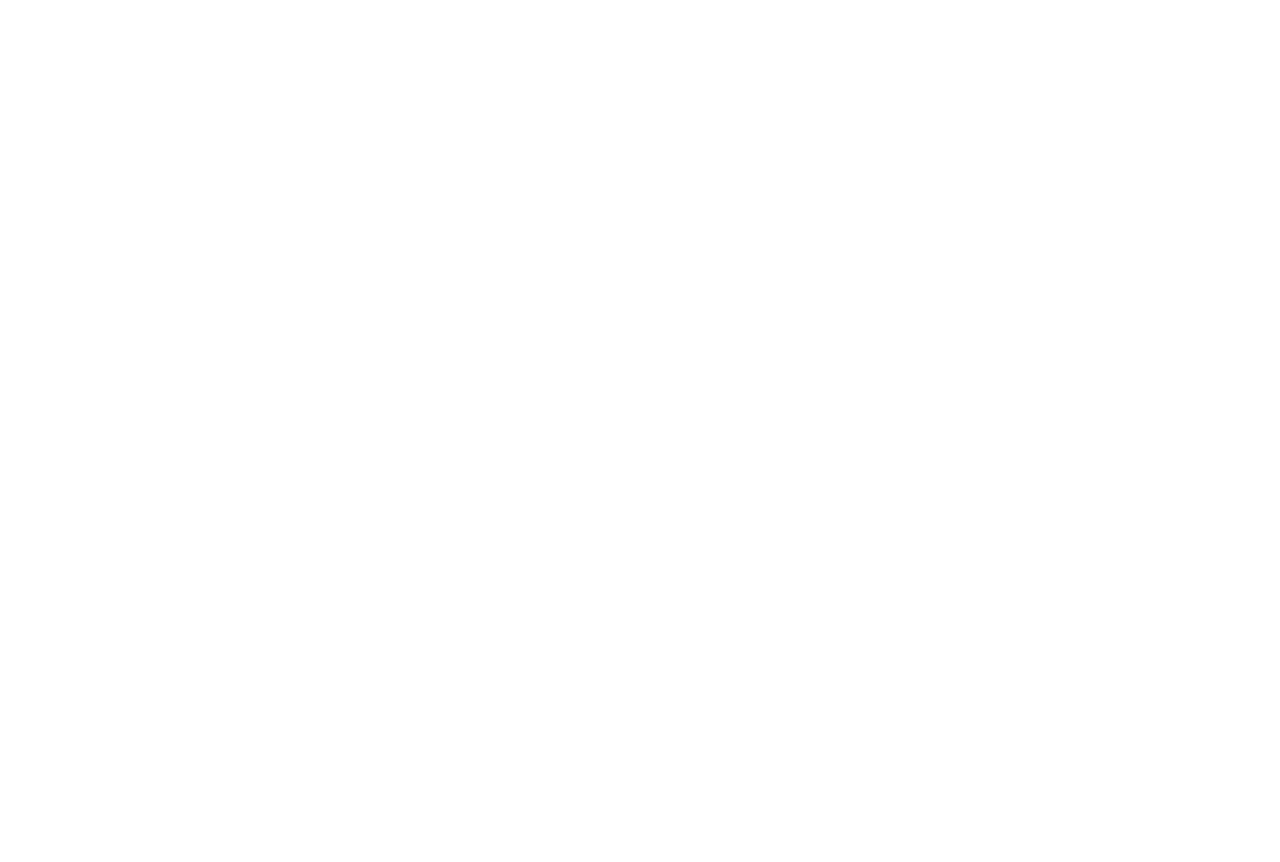
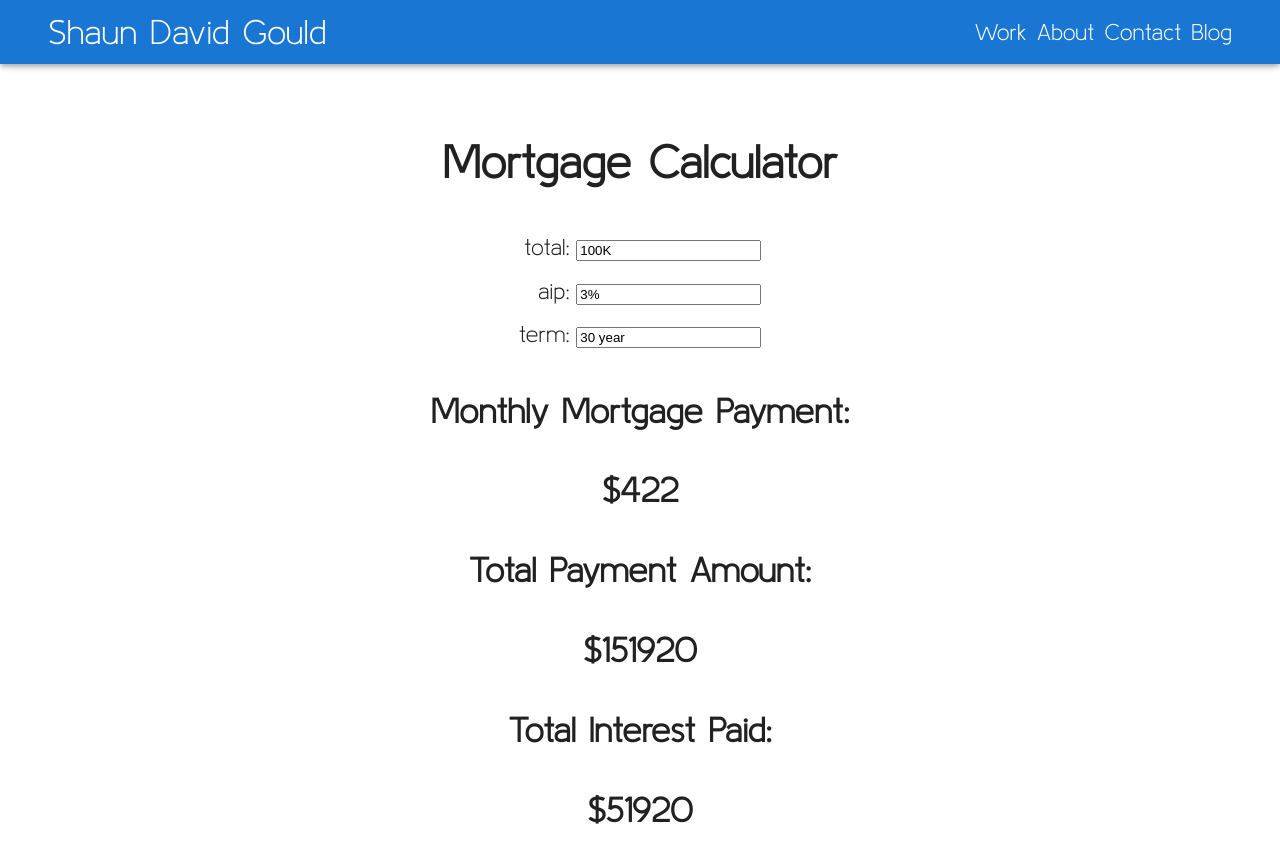
Before and after one commit to voyenavion/sdg, a React (Vite) app: page /blog/mortgage-calculator in a window 1280 px wide. Before the commit this address had no page. Shown: the top 862 px of the page. Before the commit the page ends 800 px from the top, so only its background shows below. Built offline with nearby package versions, Linux system fonts and the light colour scheme.

Commit message:
mortgage calculator without color

```diff
--- /dev/null
+++ b/src/blog/mortgage-calculator/MortgageCalculator.css
@@ -0,0 +1,29 @@
+body {
+  font-family: sans-serif;
+  color: rgb(29, 125, 209);
+}
+
+input {
+  margin-left: .5em
+}
+
+
+h1,
+h2 {text-align: center;}
+
+.input-row {
+  margin: .2em;
+}
+
+.form-container {
+  display: flex;
+  flex-direction: column;
+  align-items: flex-end;
+
+}
+
+.content-container {
+  display: flex;
+  flex-direction: row;
+  justify-content: center;
+}
--- /dev/null
+++ b/src/blog/mortgage-calculator/MortgageCalculator.jsx
@@ -0,0 +1,87 @@
+import { useState } from "react";
+import "./MortgageCalculator.css"
+
+
+
+export default function MortgageCalculator() {
+
+  const suffixMap = {
+    total:'K',
+    aip:'%',
+    term:' year'
+  }
+
+  const [input, setInput]=useState({
+    total:'100K',
+    aip:'3%',
+    term:'30 year'
+  })
+
+
+
+  const onChange = (event)=> {
+    const scrubbedInput = `${String(event.target.value).match(/[0-9]*[.]*[0-9]*/)}${suffixMap[event.target.id]}`
+
+    setInput((prev)=>({
+      ...prev, [event.target.id] : scrubbedInput
+    }))
+  }
+
+  const P = parseFloat(input.total) * 1000
+  const i = parseFloat(input.aip) /100 /12;
+  const n = parseInt(input.term) * 12;
+
+  const monthly = ()=>{
+    if(i==0) return Math.round(P/n)
+    return Math.round(P*(i*(1+i)**n)/((1+i)**n - 1));
+  }
+
+  const totalPayment = ()=>{
+    if(i==0) return P
+
+    return Math.round(n * monthly());
+  }
+
+  const interestPayment = ()=>{
+    if(i==0) return 0;
+
+    return Math.round(totalPayment() - P);
+  }
+
+  return (
+    <div>
+    <h1>Mortgage Calculator</h1>
+    <div className="content-container">
+    <Form onChange={onChange} input={input} contentArr={Object.keys(input)}>
+    </Form>
+    </div>
+    <div><h2>{`${"Monthly Mortgage Payment:"}`}</h2><h2>{`$${monthly()}`}</h2></div>
+    <div><h2>{`${"Total Payment Amount:"}`}</h2><h2>{`$${totalPayment()}`}</h2></div>
+    <div><h2>{`${"Total Interest Paid:"}`}</h2><h2>{`$${interestPayment()}`}</h2></div>
+
+    </div>
+
+  );
+}
+
+function Input({id, onChange, value}) {
+  return (
+
+      <div className="input-row" key={id}>
+      <label htmlFor={id}>{id}:</label>
+      <input name={id} id={id} type="text" value={`${value}`} onChange={onChange}/>
+      </div>
+
+
+  );
+}
+
+function Form({contentArr, onChange, input}) {
+  return (
+    <form>
+      <div className="form-container">
+      {contentArr.map(id=>Input({id, onChange, value: input[id]}))}
+      </div>
+    </form>
+  )
+}
--- a/src/constants/blogConstants.tsx
+++ b/src/constants/blogConstants.tsx
@@ -1,6 +1,10 @@
 export default [
   {
-    to: "in-browser-animation-ch1",
-    display: "The start of my journey with in-browser animation",
+    to: 'in-browser-animation-ch1',
+    display: 'The start of my journey with in-browser animation'
   },
+  {
+    to: 'mortgage-calculator',
+    display: 'The cleanest mortgage calculator I could build'
+  }
 ];
--- a/src/main.tsx
+++ b/src/main.tsx
@@ -12,8 +12,10 @@
 import Blog from "./pages/Blog.tsx";
 import blogConstants from "./constants/blogConstants.tsx";
 import AnimationChOne from "./blog/AnimationChOne.tsx";
+import MortgageCalculator from './blog/mortgage-calculator/MortgageCalculator.jsx';
 
-ReactDOM.createRoot(document.getElementById("root")!).render(
+
+ReactDOM.createRoot(document.getElementById('root')!).render(
   <React.StrictMode>
     <ThemeProvider theme={theme}>
       <CssBaseline />
@@ -29,9 +31,13 @@
               path={`blog/${blogConstants[0].to}`}
               element={<AnimationChOne />}
             />
+            <Route
+              path={`blog/${blogConstants[1].to}`}
+              element={<MortgageCalculator />}
+            />
           </Route>
         </Routes>
       </BrowserRouter>
     </ThemeProvider>
-  </React.StrictMode>,
+  </React.StrictMode>
 );
```
